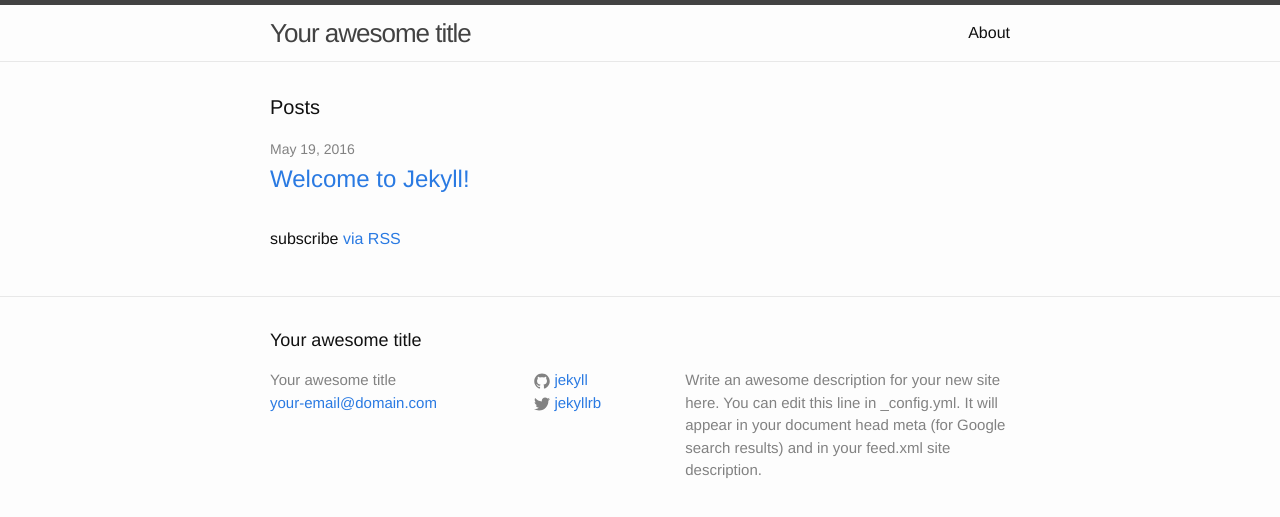
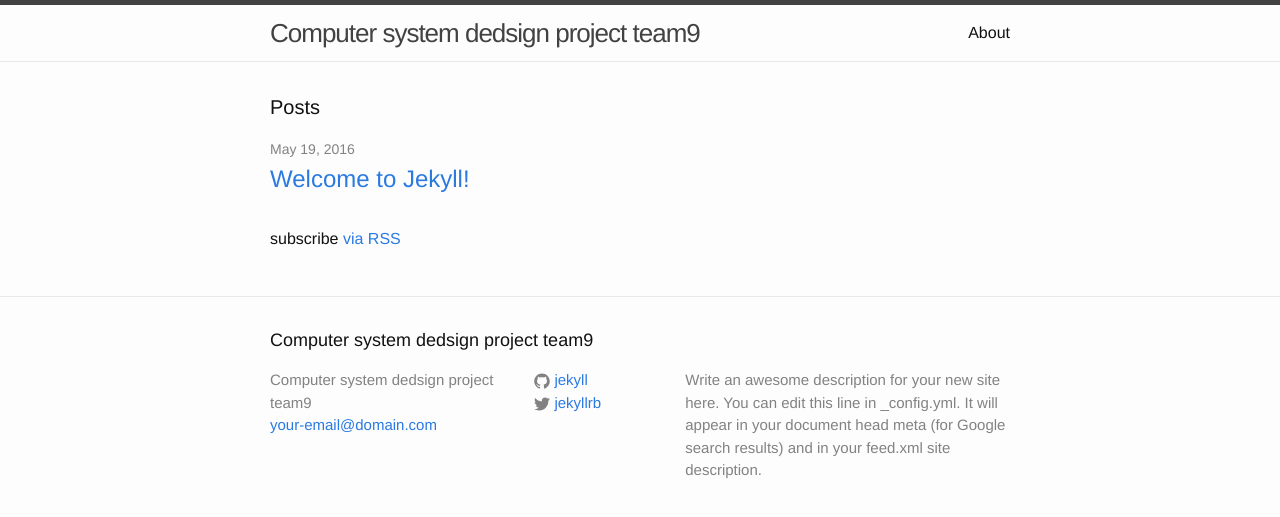
Before and after one commit to strawberryjamsea/hanyugyung.github.com, a Jekyll site: the page built from index.html, in a window 1280 px wide. Shown: the top 517 px of the page. Built offline with Jekyll 4.4.1, drawn with Linux system fonts in a browser that asks for light colours.

Commit message:
update title

```diff
--- a/_config.yml
+++ b/_config.yml
@@ -6,7 +6,7 @@
 # 'jekyll serve'. If you change this file, please restart the server process.
 
 # Site settings
-title: Your awesome title
+title: Computer system dedsign project team9
 email: your-email@domain.com
 description: > # this means to ignore newlines until "baseurl:"
   Write an awesome description for your new site here. You can edit this
```
